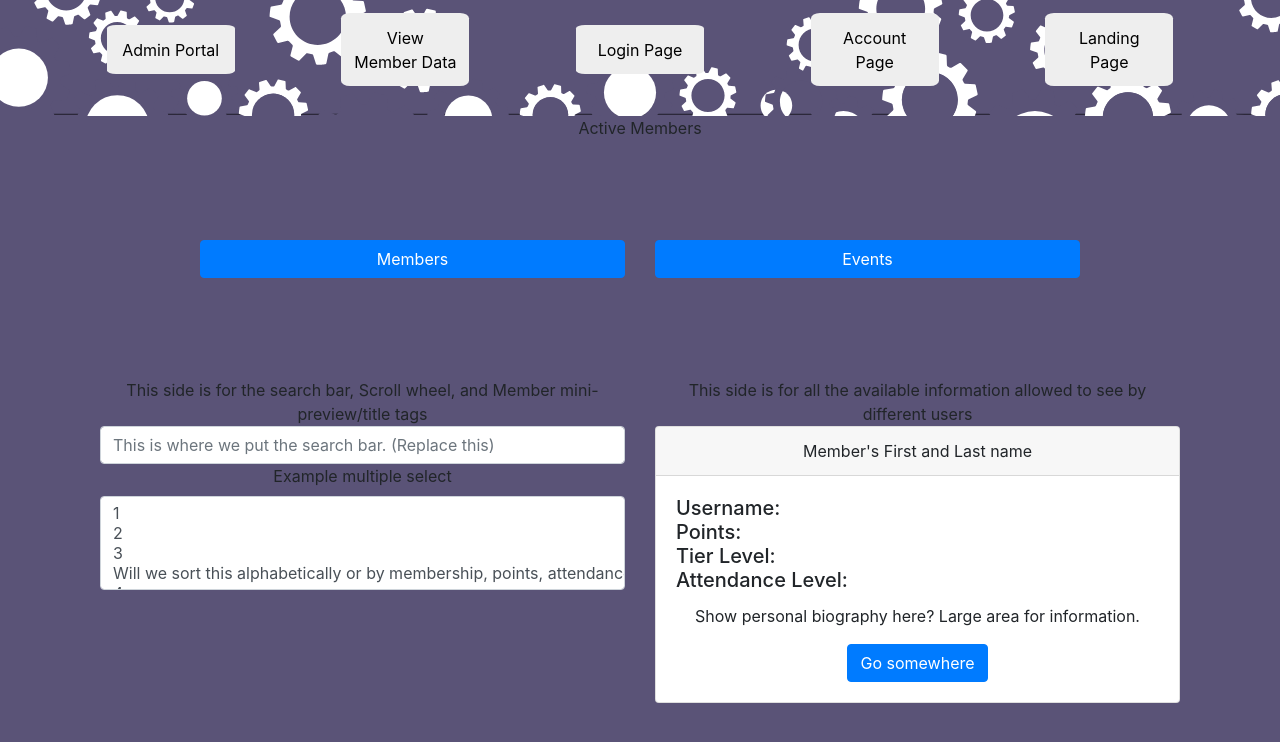
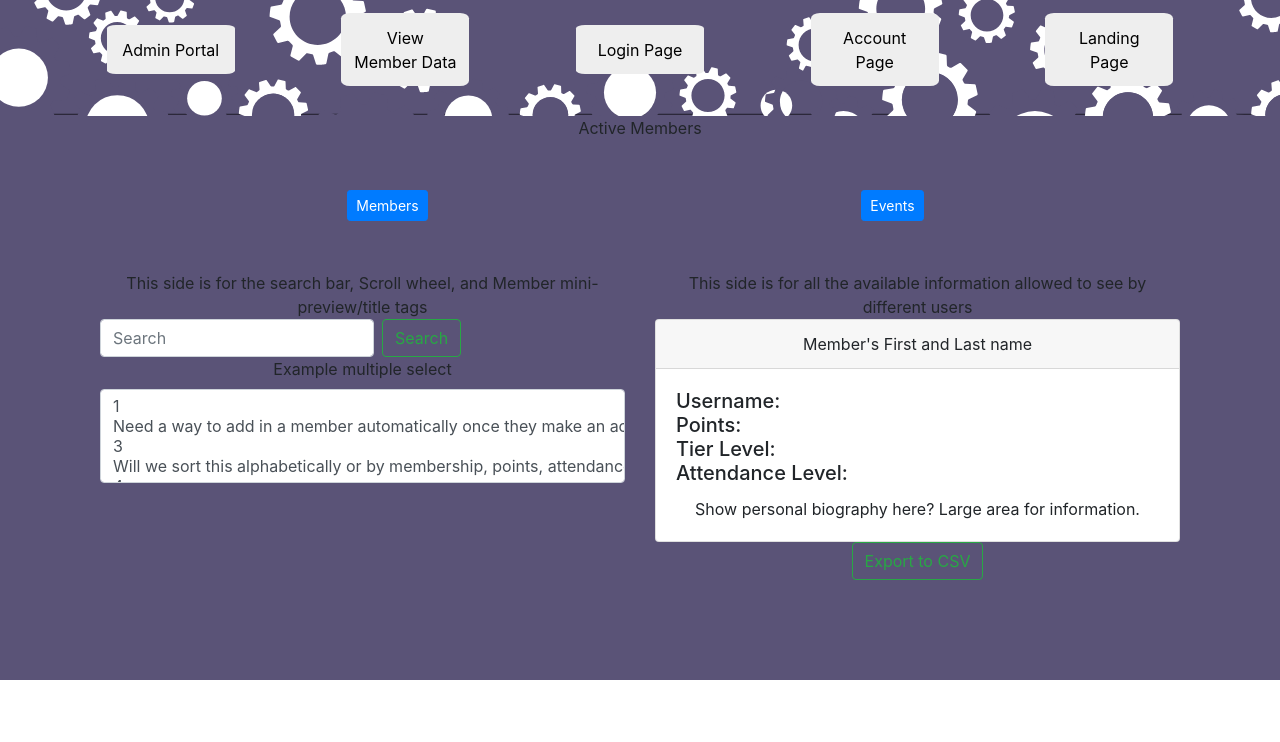
Before and after one commit to mcdirocco/swe-project, a React (Create React App) app in the folder frontend/: page /MemberData in a window 1280 px wide. Shown: the top 742 px of the page. Built offline with nearby package versions, Linux system fonts and the light colour scheme.

Commit message:
Login-only Token Fixed
NOT sign up token, only login

```diff
--- a/frontend/src/API.js
+++ b/frontend/src/API.js
@@ -6,7 +6,7 @@ let USER_TOKEN = undefined;
 
 // Master request, don't touch this one
 async function request(url, body) {
-    let res = await fetch('http://localhost:3001/' + url,
+    let res = await fetch('http://www.maxdirocco.com/' + url,
         {
             credentials: 'omit',
             headers: {
@@ -46,7 +46,7 @@ export async function loginUser(username, password) {
         password: password
     });
     USER_TOKEN = res.token;
-    return res;
+    return USER_TOKEN;
 }
 
 // --- Event Creation --------------------- // -------------------------------------------------------------------------
--- a/frontend/src/components/Login.js
+++ b/frontend/src/components/Login.js
@@ -1,26 +1,41 @@
+import React, {useState} from "react";
 import { Container, Row, Col, Breadcrumb, Form, Button } from "react-bootstrap";
 import "./Login.css"
+import {loginUser} from "../API";
+
+// async function submission(username, password) {
+//     console.log("kms");
+//
+// }
 
 const Login = () => {
+    let [username, setUsername] = useState("");
+    let [password, setPassword] = useState("");
+    const submission = async (e) => {
+        e.preventDefault();
+        let TOKEN = await loginUser(username, password);
+        // TOKEN = await TOKEN.json();
+        console.log(TOKEN);
+    };
     return (
       <div className="LoginClassName">
           <Container>
               <Row className="TopLoginRow" xs={4}>
                   <Col className="LeftLoginCol" md={{span: 3, offset: 2}}>
-                      <p style={{color: "white"}}>Login Component</p>
-                      <Form>
+                      <p style={{color: "white"}}>Login Component</p>  {/*help*/}
+                      <Form className="FormGroupLeft" onSubmit={submission} >
                           <Form.Group>
-                              <Form.Label>Username/Email</Form.Label>
-                              <Form.Control type="email" placeholder="Username or Email" />
+                              <Form.Label>Username</Form.Label>
+                              <Form.Control type="formBasicText" placeholder="Username" onChange={e => {setUsername(e.target.value); console.log(username)}} />
                               <Form.Text className="text-muted" >
                                   Space out the form.control units.
                               </Form.Text>
                               <Form.Label>Password</Form.Label>
-                              <Form.Control type="password" placeholder="Password" />
+                              <Form.Control type="password" placeholder="Password" onChange={e => {setPassword(e.target.value)}}/>
                               <Form.Text>
                                   Put a border in the middle!
                               </Form.Text>
-                              <Button variant="primary" className="btn btn-block">Login</Button>
+                              <Button variant="primary" className="btn btn-block" type="submit">Login</Button>
                               <p className="forgot-password text-right">Forgot <a href="#">Password?</a></p>
                           </Form.Group>
                       </Form>
--- a/frontend/src/components/MemberData.css
+++ b/frontend/src/components/MemberData.css
@@ -1,9 +1,11 @@
 .RowButtons{
     color: black;
-    margin: 100px;
+    margin: 50px;
+    display: flex;
 }
 
 .RowSplitPage{
     margin: auto;
     padding-bottom: 100px;
+
 }
--- a/frontend/src/components/MemberData.js
+++ b/frontend/src/components/MemberData.js
@@ -10,10 +10,10 @@ const MemData = () => {
           <Container>
               <Row className="RowButtons">
                   <Col>
-                      <Button variant="primary" className="btn btn-block">Members</Button>
+                      <Button variant="primary" className="btn btn-sm">Members</Button>
                   </Col>
                   <Col>
-                      <Button variant="primary" className="btn btn-block">Events</Button>
+                      <Button variant="primary" className="btn btn-sm" aria-pressed="true">Events</Button>
                   </Col>
               </Row>
               <Row className="RowSplitPage">
@@ -21,16 +21,18 @@ const MemData = () => {
                     <Form>
                         This side is for the search bar, Scroll wheel, and Member mini-preview/title tags
                     </Form>
-                    <Form.Control type="formBasicText" placeholder="This is where we put the search bar. (Replace this)" />
+                      <Form className="form-inline my-2 my-lg-0">
+                          <input className="form-control mr-sm-2" type="search" placeholder="Search" aria-label="Search"/>
+                              <button className="btn btn-outline-success my-2 my-sm-0" type="submit">Search</button>
+                      </Form>
                       <div className="form-group">
                           <label htmlFor="exampleFormControlSelect2">Example multiple select</label>
                           <select multiple className="form-control" id="exampleFormControlSelect2">
                               <option>1</option>
-                              <option>2</option>
+                              <option>Need a way to add in a member automatically once they make an account</option>
                               <option>3</option>
                               <option>Will we sort this alphabetically or by membership, points, attendance, or have ways to sort it?</option>
                               <option>4</option>
-                              <option>Need a way to add in a member automatically once they make an account</option>
                           </select>
                       </div>
                   </Col>
@@ -45,9 +47,9 @@ const MemData = () => {
                           <div className="card-body">
                               <h5 className="card-title" align="left">Username: <br /> Points: <br /> Tier Level: <br /> Attendance Level: </h5>
                               <p className="card-text">Show personal biography here? Large area for information.</p>
-                              <a href="#" className="btn btn-primary">Go somewhere</a>
                           </div>
                       </div>
+                      <button className="btn btn-outline-success my-2 my-sm-0" type="submit">Export to CSV</button>
                   </Col>
               </Row>
           </Container>
```
